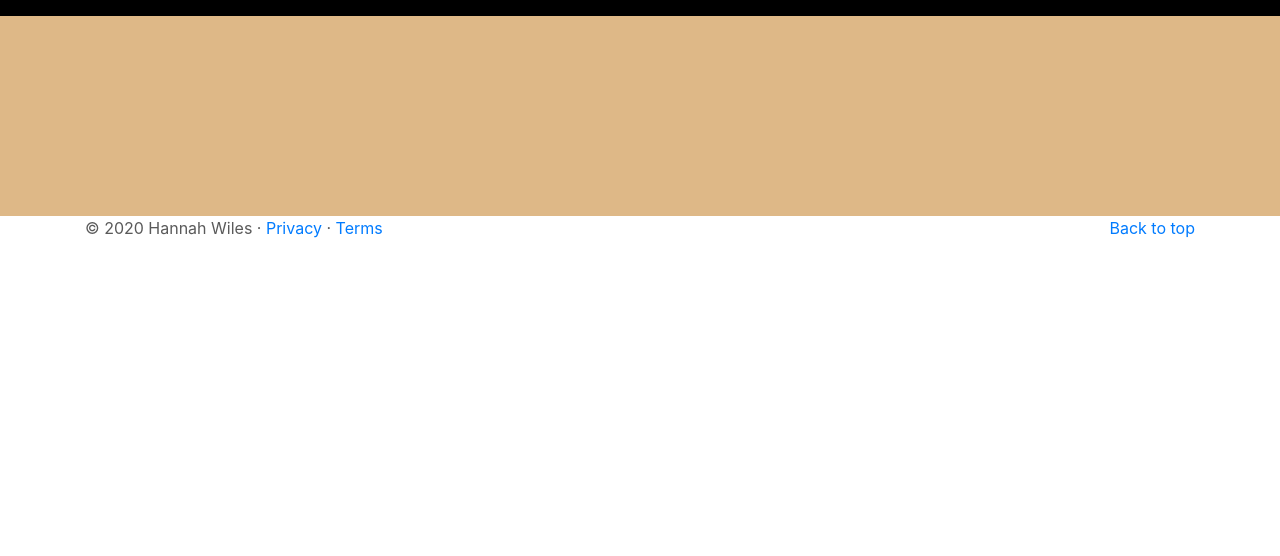
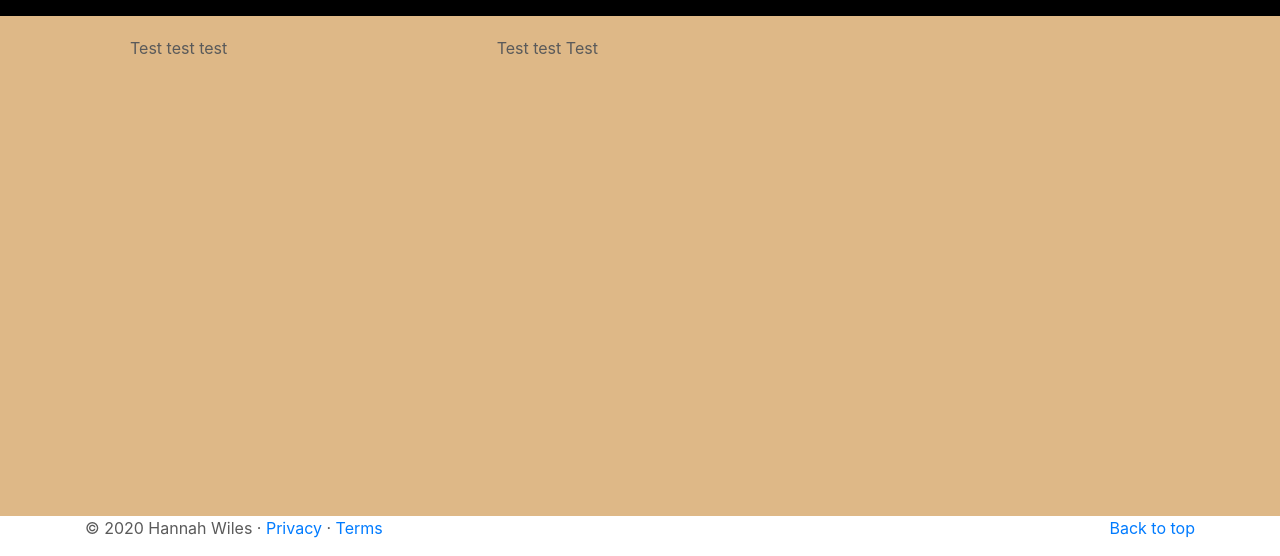
Before and after one commit to hanwiles/bootstrapwebsite, a plain HTML site: page index.html in a window 1280 px wide. Shown: the part 663-1219 px from the top of the page. Before the commit the page ends 919 px from the top, so only its background shows below. Drawn offline with nearby package versions, Linux system fonts and the light colour scheme.

Commit message:
Update index.html

```diff
--- a/index.html
+++ b/index.html
@@ -41,7 +41,7 @@
     }
 
     .spacer{
-			height: 200px;
+			height: 500px;
 		}
 
     body {
@@ -101,7 +101,13 @@
 		</div>
 	</div>
   <div class="container-fluid colorbackground">
-    <div class="spacer">
+    <div class="spacer row">
+      <div class="column">
+        Test test test
+      </div>
+      <div class="column">
+        Test test Test
+      </div>
     </div>
   </div>
 
```
